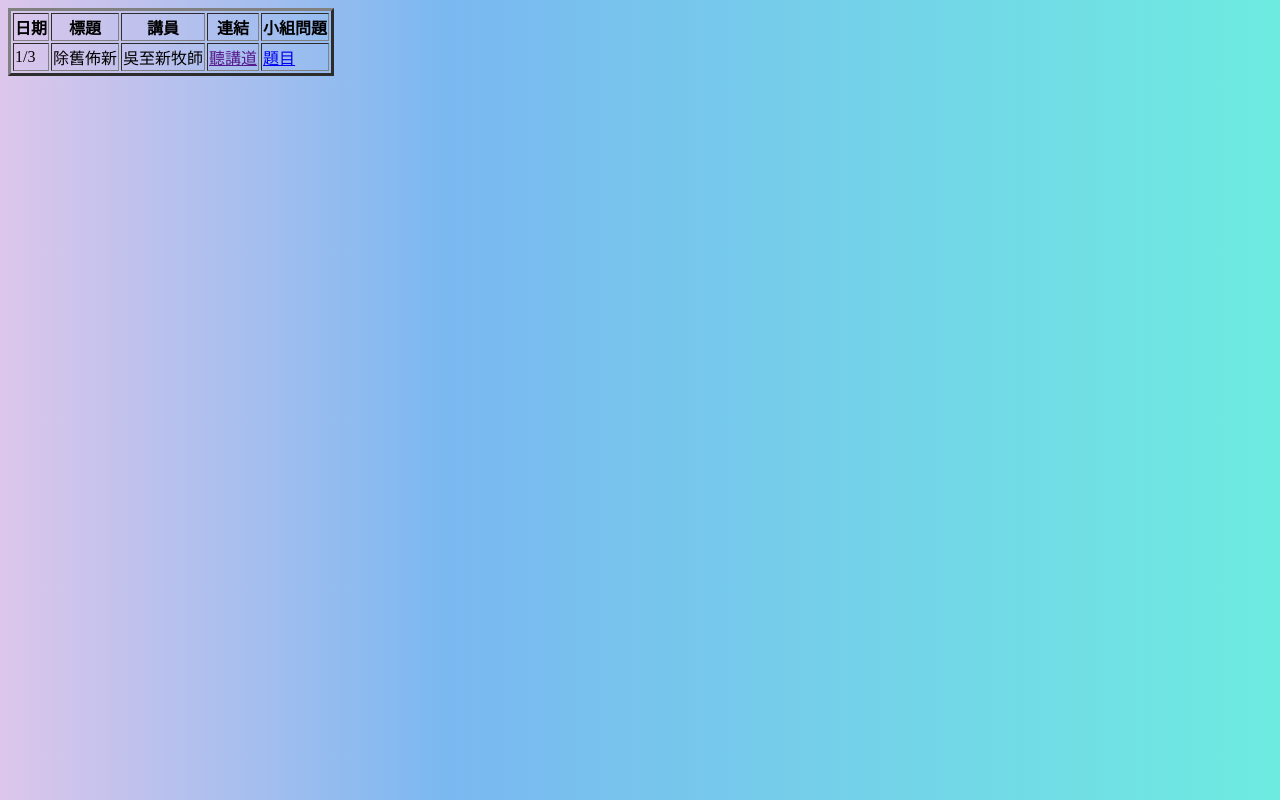
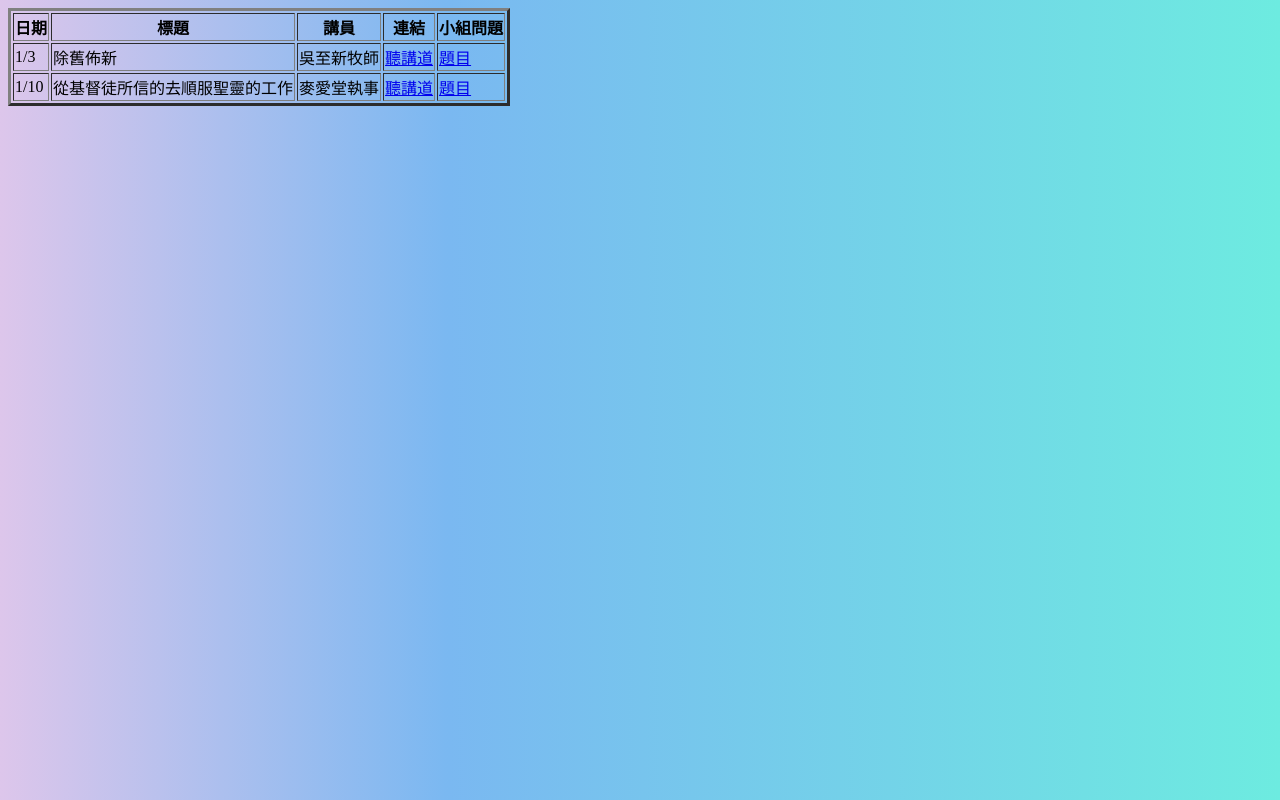
Before and after one commit to C3133100/sermon, a plain HTML site: page 2021.html in a window 1280 px wide. Drawn offline with Linux system fonts and the light colour scheme.

Commit message:
v20210110

```diff
--- a/2021.html
+++ b/2021.html
@@ -21,8 +21,16 @@
             <td>1/3</td>
             <td>除舊佈新</td>
             <td>吳至新牧師</td>
-            <td><a href=''>聽講道</a></td>
+            <td><a href='https://youtu.be/gnVEAyerjlI'>聽講道</a></td>
             <td><a href='group_question/20210103.html'>題目</a></td>
+
+        </tr>
+        <tr>
+            <td>1/10</td>
+            <td>從基督徒所信的去順服聖靈的工作</td>
+            <td>麥愛堂執事</td>
+            <td><a href='https://youtu.be/l3HclvLI3-k'>聽講道</a></td>
+            <td><a href='group_question/20210110.html'>題目</a></td>
 
         </tr>
         </table>
```
